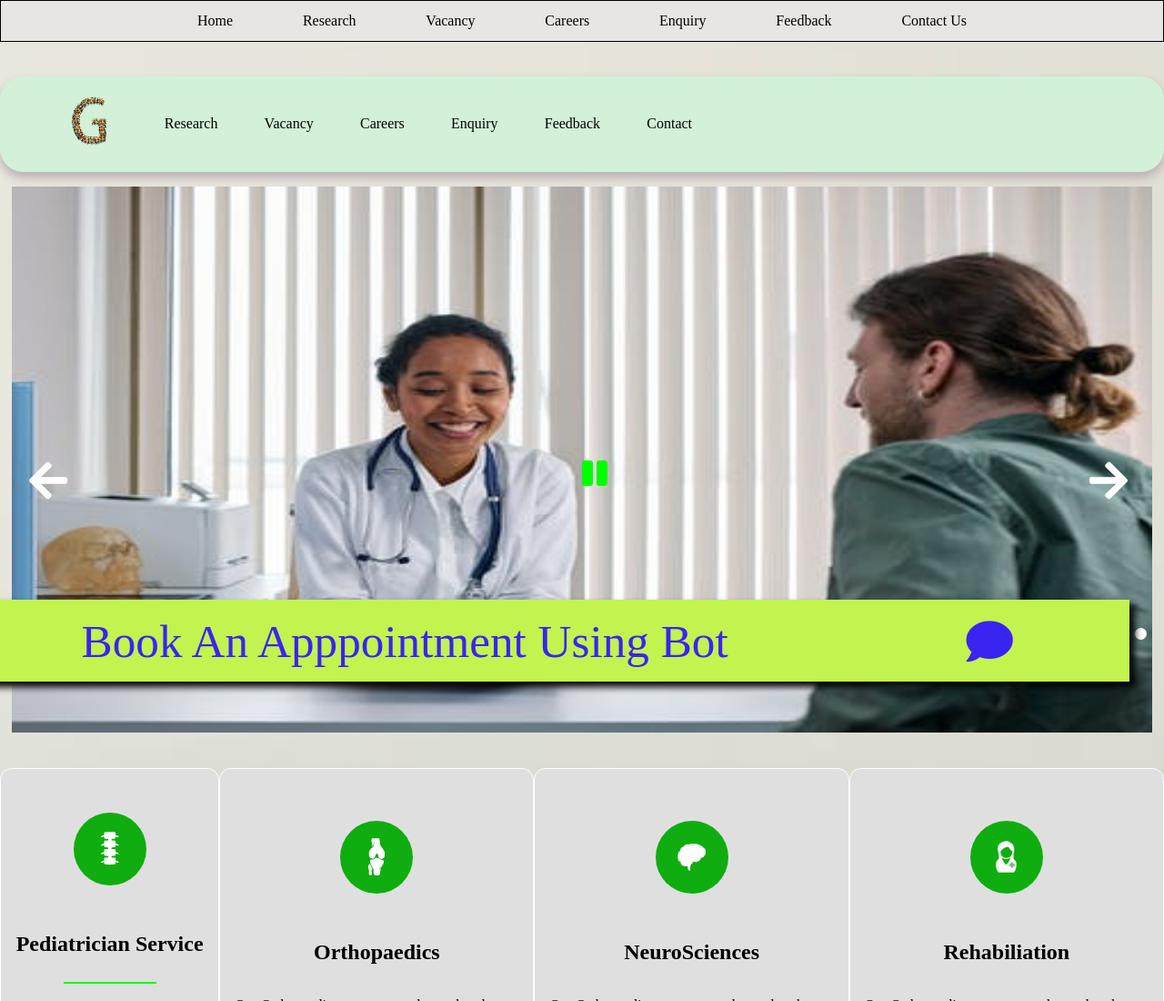
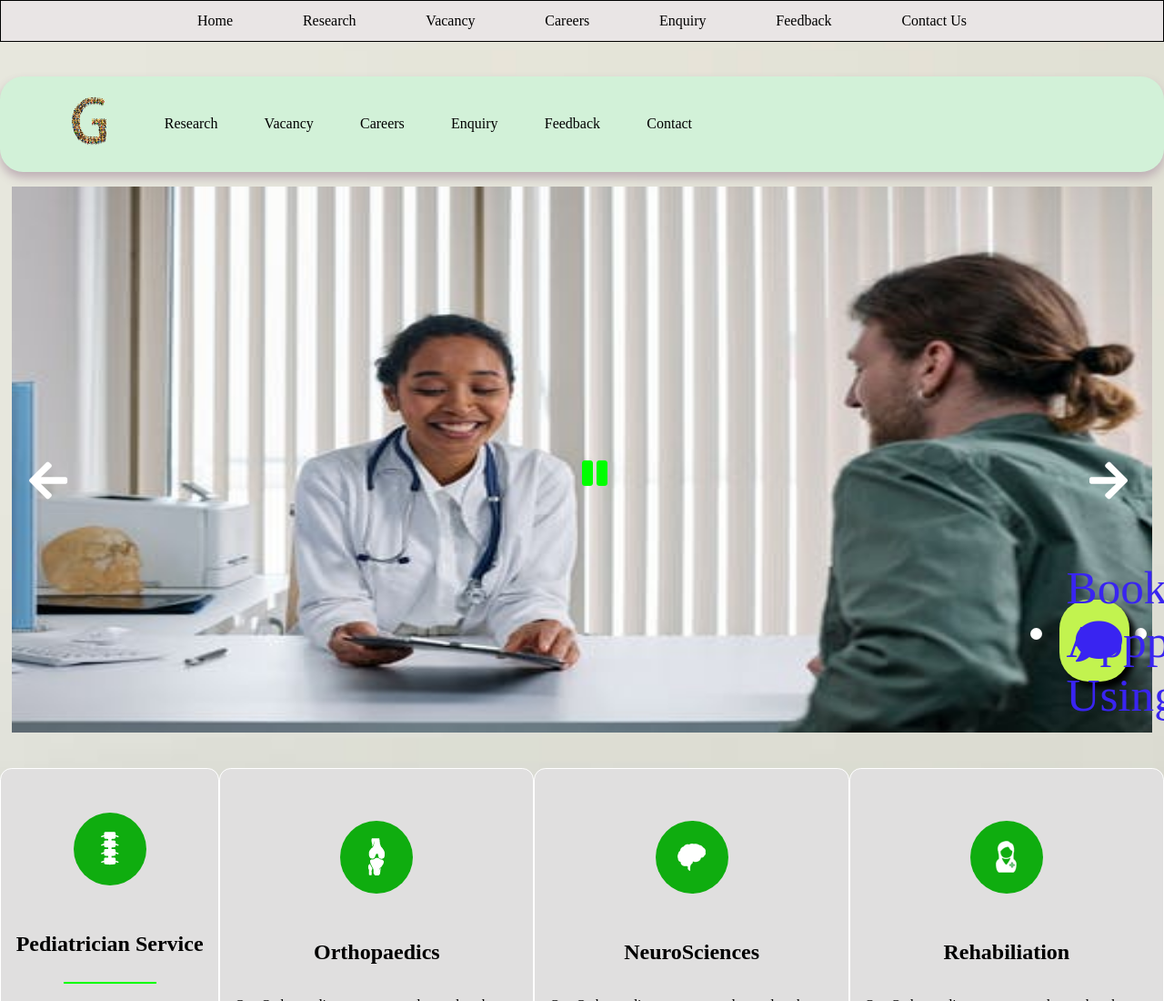
Before and after one commit to Ruchika-Sehgal/Ruchika-Sehgal-Azure-Project-HealthBot, a plain HTML site: page index.html in a window 1280 px wide. Shown: the top 1100 px of the page at 91% size. Drawn offline with nearby package versions, Linux system fonts and the light colour scheme; a script that the page names is missing.

Commit message:
Update styles.css

```diff
--- a/styles.css
+++ b/styles.css
@@ -273,7 +273,8 @@ footer{
     bottom: 4vw;
     right:3vw;
     background-color:rgb(194, 243, 79);
-    width:100vw;
+    width:6vw;
+    border-radius:2rem;
     display:flex;
     align-items: center;
     height:7vw;
```
